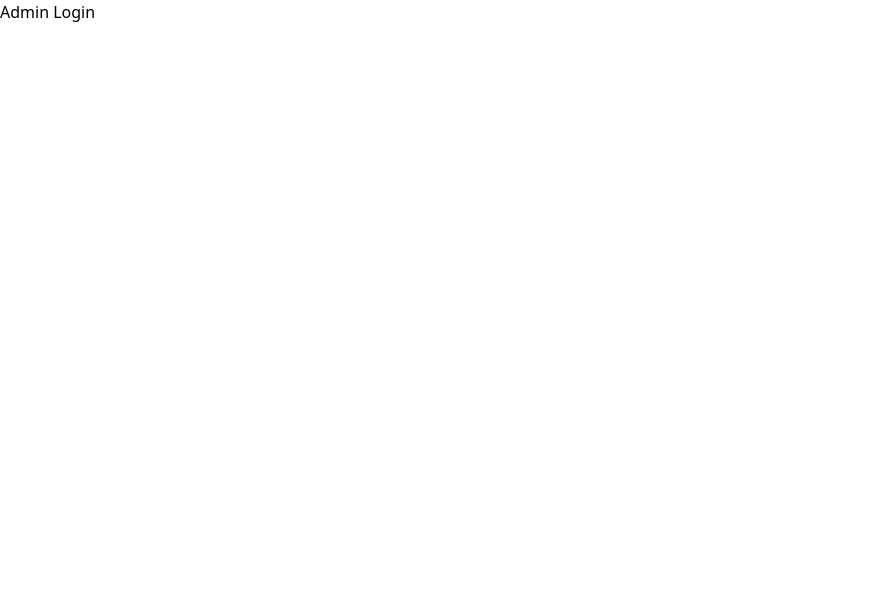
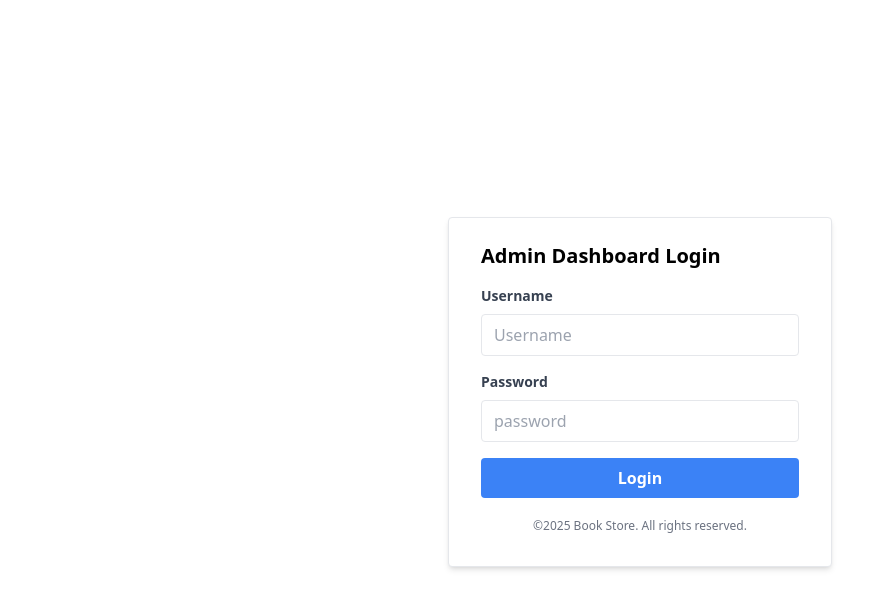
Before and after one commit to dennisjsh07/Bookstore-app, a React (Vite) app in the folder client/: page /admin in a window 1280 px wide. Shown: the top 608 px of the page, without its empty margins (0-895 px from the left). Built offline with nearby package versions, Linux system fonts and the light colour scheme.

Commit message:
added admin login feature

```diff
--- a/client/package.json
+++ b/client/package.json
@@ -11,6 +11,7 @@
   },
   "dependencies": {
     "@reduxjs/toolkit": "^2.5.0",
+    "axios": "^1.7.9",
     "firebase": "^11.1.0",
     "react": "^18.3.1",
     "react-dom": "^18.3.1",
--- /dev/null
+++ b/client/src/components/AdminLogin.jsx
@@ -0,0 +1,99 @@
+/* eslint-disable no-undef */
+import { useState } from "react";
+import { useForm } from "react-hook-form";
+import axios from "axios";
+import { Base_URL } from "../utils/Constants";
+import { useNavigate } from "react-router-dom";
+
+const AdminLogin = () => {
+  const [message, setMessage] = useState("");
+  const navigate = useNavigate();
+
+  const {
+    register,
+    handleSubmit,
+    watch,
+    formState: { errors },
+  } = useForm();
+
+  const onSubmit = async (data) => {
+    // console.log(data);
+    try {
+      const response = await axios.post(`${Base_URL}/admin/adminLogin`, data, {
+        headers: {
+          "Content-Type": "application/json",
+        }
+      });
+      // console.log(response.data);
+      const auth = response.data;
+      if(auth.token){
+        localStorage.setItem("adminAuth", JSON.stringify(auth.token));
+        setTimeout(()=>{
+          localStorage.removeItem("adminAuth");
+          alert("session expired please login again");
+          navigate("/")
+        }, 3600 * 1000)
+      }
+      alert("Admin Login successful");
+      navigate("/dashboard");
+    } catch (error) {
+      setMessage("please provide a valid username and password");
+      console.log(error.message);
+    }
+  };
+  return (
+    <div className="h-screen flex justify-center items-center">
+      <div className="w-full max-w-sm bg-white shadow-md rounded px-8 pt-6 pb-8 mb-4 mx-auto border">
+        <h2 className="text-xl font-semibold mb-4">Admin Dashboard Login</h2>
+
+        <form onSubmit={handleSubmit(onSubmit)}>
+          <div className="mb-4">
+            <label
+              htmlFor="userName"
+              className="block text-gray-700 text-sm font-semibold mb-2"
+            >
+              Username
+            </label>
+            <input
+              {...register("userName", { required: true })}
+              type="text"
+              name="userName"
+              id="userName"
+              placeholder="Username"
+              className="w-full border rounded px-3 py-2 focus:outline-none focus:shadow"
+            />
+          </div>
+          <div>
+            <label
+              htmlFor="password"
+              className="block text-gray-700 text-sm font-semibold mb-2"
+            >
+              Password
+            </label>
+            <input
+              {...register("password", { required: true })}
+              type="password"
+              name="password"
+              id="password"
+              placeholder="password"
+              className="w-full border rounded px-3 py-2 focus:outline-none focus:shadow"
+            />
+          </div>
+          {message && (
+            <p className="text-red-500 text-xs italic mb-3">{message}</p>
+          )}
+          <div className="mb-3 mt-4">
+            <button className="bg-blue-500 w-full hover:bg-blue-700 text-white rounded font-bold px-8 py-2">
+              Login
+            </button>
+          </div>
+          <p className="mt-5 text-center text-gray-500 text-xs">
+            ©2025 Book Store. All rights reserved.
+          </p>
+        </form>
+      </div>
+    </div>
+  );
+};
+
+export default AdminLogin;
--- a/client/src/routers/AdminRoute.jsx
+++ b/client/src/routers/AdminRoute.jsx
@@ -2,7 +2,7 @@
 import { Navigate, Outlet } from "react-router-dom";
 
 const AdminRoute = ({children})=>{
-    const token = localStorage.getItem("token");
+    const token = localStorage.getItem("adminAuth");
     if(!token){
         return <Navigate to="/admin"/>
     }
--- a/client/src/routers/router.jsx
+++ b/client/src/routers/router.jsx
@@ -9,6 +9,7 @@
 import PrivateRoute from "./PrivateRoute";
 import Orders from "../components/Orders";
 import AdminRoute from "./AdminRoute";
+import AdminLogin from "../components/AdminLogin";
 
 const router = createBrowserRouter([
   {
@@ -59,7 +60,7 @@
   },
   {
     path: "/admin",
-    element: <div>Admin Login</div>,
+    element: <AdminLogin />,
   },
   {
     path: "/dashboard",
```
Also changed, not shown: 2 other files (tests, documents, lock files or other folders).
